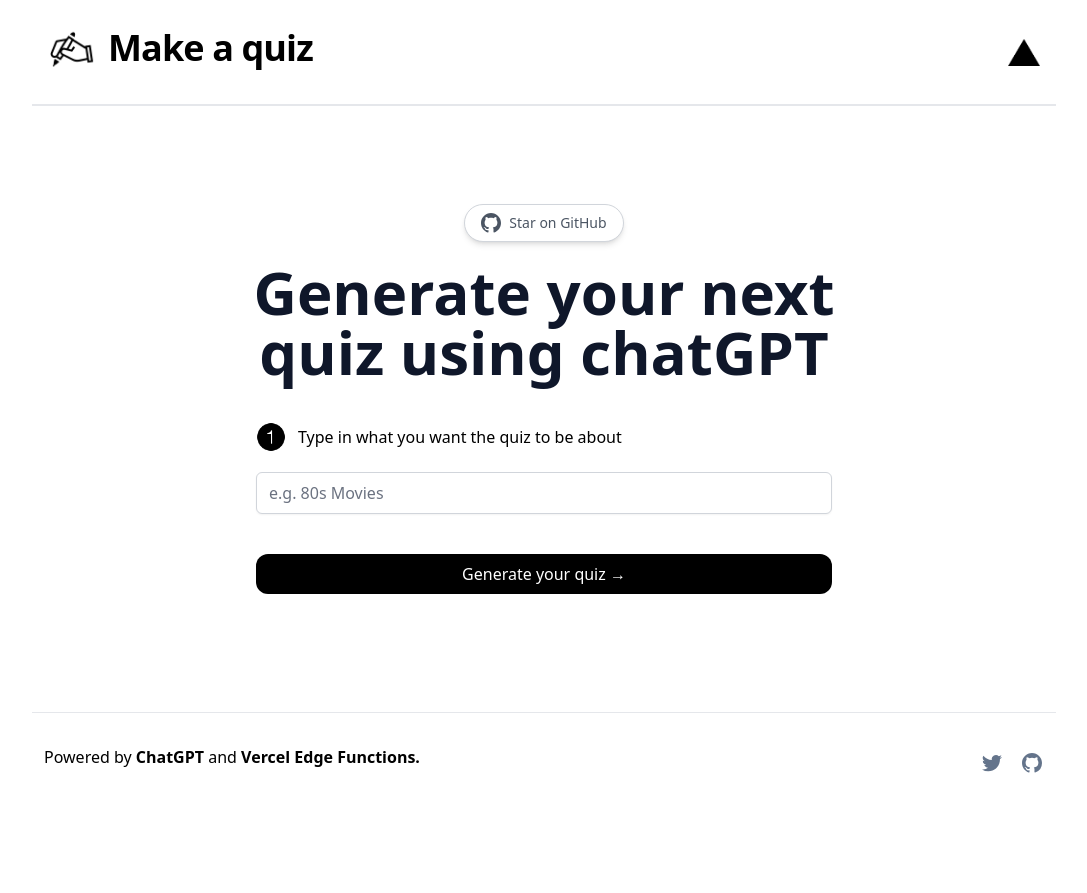
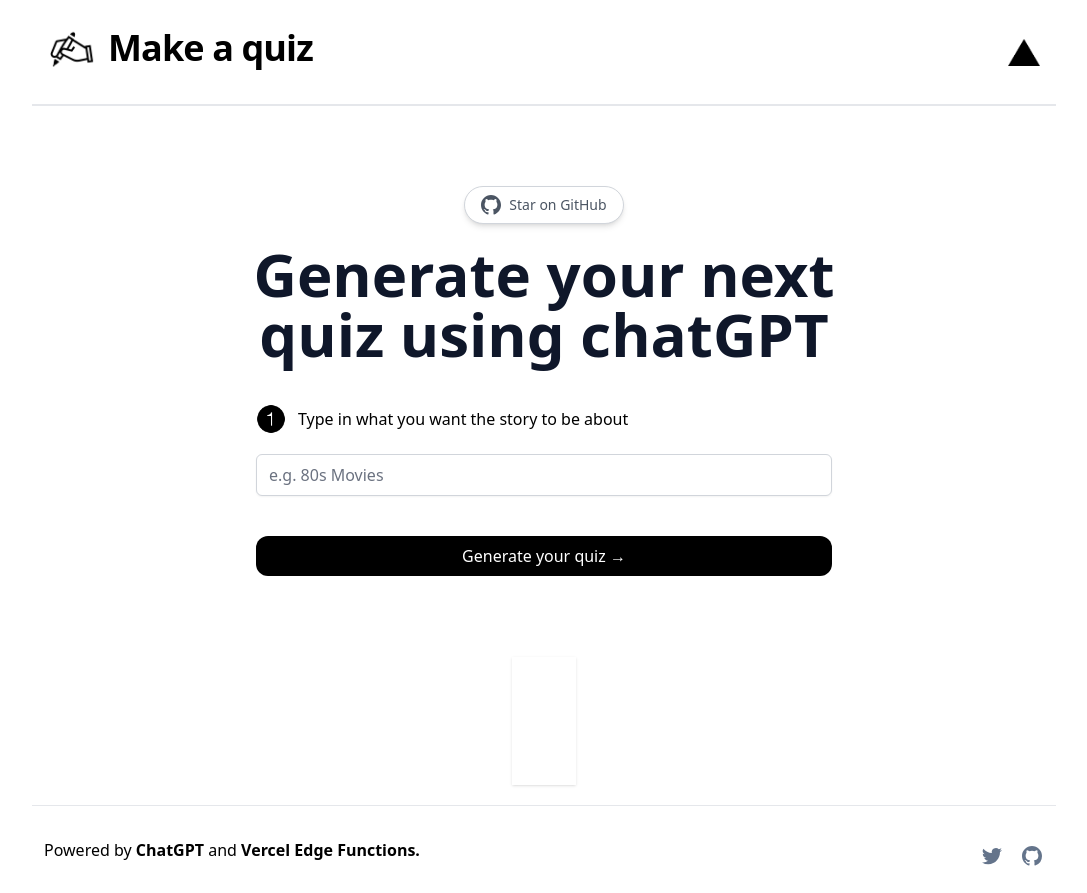
Before and after one commit to THowland1/story-gpt, a Next.js app: page / in a window 1280 px wide. Shown: the whole page, without its empty margins (96-1183 px from the left). Before the commit the page ends 800 px from the top, so only its background shows below. Built offline with nearby package versions, Linux system fonts and the light colour scheme.

Commit message:
Add page turning animation

```diff
--- /dev/null
+++ b/components/Page.tsx
@@ -0,0 +1,66 @@
+import classNames from "classnames";
+import { useState } from "react";
+import { parseResponse } from "../utils/parseResponse";
+
+type PageProps = {
+  content: string;
+  selectedOptionKey: string;
+  onOptionKeySelected: (optionKey: string) => Promise<void>;
+  pageIndex: number;
+  activePageIndex: number;
+};
+const Page = (props: PageProps) => {
+  const pageContent = parseResponse(props.content);
+  const [loading, setLoading] = useState(false);
+  const isPreviousPage = props.pageIndex < props.activePageIndex;
+  return (
+    <div
+      className={classNames(
+        "w-full max-w-md mx-auto p-8 shadow h-full flex flex-col justify-between relative",
+        "row-start-1 col-start-1 bg-white",
+        {
+          "animate-[flip_1s_linear_1_forwards] origin-[-4px] z-10":
+            isPreviousPage,
+        }
+      )}
+    >
+      <div
+        className={classNames(
+          "absolute inset-0 bg-white z-10 pointer-events-none opacity-0",
+          {
+            "animate-[appear-midway_1s_linear_1_forwards]": isPreviousPage,
+          }
+        )}
+      ></div>
+      <p className="text-justify my-8">{pageContent.paragraph}</p>
+      <div className="flex flex-col items-center justify-center max-w-xl mx-auto">
+        {pageContent.options.map((option) => {
+          return (
+            <>
+              <button
+                className={classNames(
+                  "border border-black  rounded  font-medium px-4 py-2 mt-4  w-full",
+                  {
+                    "hover:bg-black/5": !props.selectedOptionKey,
+                    "opacity-25":
+                      props.selectedOptionKey &&
+                      props.selectedOptionKey !== option.key,
+                    "bg-sky-200":
+                      props.selectedOptionKey &&
+                      props.selectedOptionKey === option.key,
+                  }
+                )}
+                disabled={!!props.selectedOptionKey}
+                onClick={(e) => props.onOptionKeySelected(option.key)}
+              >
+                {option.text}
+              </button>
+            </>
+          );
+        })}
+      </div>
+    </div>
+  );
+};
+
+export default Page;
--- a/package.json
+++ b/package.json
@@ -11,6 +11,7 @@
     "@heroicons/react": "^2.0.13",
     "@tailwindcss/forms": "^0.5.3",
     "@vercel/analytics": "^0.1.8",
+    "classnames": "^2.3.2",
     "eventsource-parser": "^0.0.5",
     "next": "latest",
     "react": "18.2.0",
--- a/pages/api/generate.ts
+++ b/pages/api/generate.ts
@@ -1,4 +1,8 @@
-import { OpenAIStream, OpenAIStreamPayload } from "../../utils/OpenAIStream";
+import {
+  ChatGPTMessage,
+  OpenAIStream,
+  OpenAIStreamPayload,
+} from "../../utils/OpenAIStream";
 
 if (!process.env.OPENAI_API_KEY) {
   throw new Error("Missing env var from OpenAI");
@@ -9,17 +13,15 @@
 };
 
 const handler = async (req: Request): Promise<Response> => {
-  const { prompt } = (await req.json()) as {
-    prompt?: string;
-  };
+  const messages = (await req.json()) as ChatGPTMessage[];
 
-  if (!prompt) {
+  if (!messages) {
     return new Response("No prompt in the request", { status: 400 });
   }
 
   const payload: OpenAIStreamPayload = {
     model: "gpt-3.5-turbo",
-    messages: [{ role: "user", content: prompt }],
+    messages,
     temperature: 0.7,
     top_p: 1,
     frequency_penalty: 0,
--- a/pages/index.tsx
+++ b/pages/index.tsx
@@ -1,62 +1,75 @@
 import type { NextPage } from "next";
 import Head from "next/head";
 import Image from "next/image";
-import { useEffect, useRef, useState } from "react";
+import { useEffect, useMemo, useRef, useState } from "react";
 import { Toaster, toast } from "react-hot-toast";
 import DropDown, { VibeType } from "../components/DropDown";
 import Footer from "../components/Footer";
 import Github from "../components/GitHub";
 import Header from "../components/Header";
 import LoadingDots from "../components/LoadingDots";
-
-function parseResponse(
-  response: string
-): { question: string; answer: string }[] {
-  const array: { question: string; answer: string }[] = [];
-
-  const lines = response.split("\n");
-
-  for (let index = 0; index < lines.length; index++) {
-    const line = lines[index];
-    const nextLine = lines[index + 1];
-    if (line.startsWith("Q:")) {
-      array.push({
-        question: line,
-        answer: nextLine,
-      });
-    }
-  }
-  return array;
-}
+import Page from "../components/Page";
+import { ChatGPTMessage } from "../utils/OpenAIStream";
 
 const Home: NextPage = () => {
   const [loading, setLoading] = useState(false);
   const [bio, setBio] = useState("");
   const [vibe, setVibe] = useState<VibeType>("Professional");
-  const [generatedBios, setGeneratedBios] = useState<string>("");
+  const [latestResponse, setLatestResponse] = useState<string>("");
+  const [history, setHistory] = useState<ChatGPTMessage[]>([]);
 
-  const bioRef = useRef<null | HTMLDivElement>(null);
+  const historyAsPages = useMemo(() => {
+    const pages: { content: string; selectedOptionKey: string }[] = [];
+    console.log(history);
+    for (let index = 0; index < history.length; index++) {
+      const item = history[index];
+      const nextItem = history[index + 1];
+      if (item.role === "system") {
+        pages.push({
+          content: item.content,
+          selectedOptionKey: nextItem.content,
+        });
+      }
+    }
+    return pages;
+  }, [history]);
 
-  const scrollToBios = () => {
-    if (bioRef.current !== null) {
-      bioRef.current.scrollIntoView({ behavior: "smooth" });
-    }
-  };
+  async function pickOption(option: string) {
+    const newHistory: ChatGPTMessage[] = [
+      ...history,
+      {
+        role: "system",
+        content: latestResponse,
+      },
+      {
+        role: "user",
+        content: option,
+      },
+    ];
+    setHistory(newHistory);
+    await generateBio(newHistory);
+  }
 
-  const prompt = `Generate 10 difficult quiz questions on the topic of ${bio}. Clearly label each question with "Q:" and each answer with "A:".`;
+  function start() {
+    const newHistory: ChatGPTMessage[] = [
+      {
+        role: "user",
+        content: `Write the first paragraph of a choose-your-own-adventure story about ${bio}. Give 3 one-sentence options as to what to do next, clearly labelled with "1:", "2:", "3:", each one on a new line`,
+      },
+    ];
+    setHistory(newHistory);
+    return generateBio(newHistory);
+  }
 
-  const generateBio = async (e: any) => {
-    e.preventDefault();
-    setGeneratedBios("");
+  const generateBio = async (history2: ChatGPTMessage[]) => {
+    setLatestResponse("");
     setLoading(true);
     const response = await fetch("/api/generate", {
       method: "POST",
       headers: {
         "Content-Type": "application/json",
       },
-      body: JSON.stringify({
-        prompt,
-      }),
+      body: JSON.stringify(history2),
     });
 
     if (!response.ok) {
@@ -77,9 +90,8 @@
       const { value, done: doneReading } = await reader.read();
       done = doneReading;
       const chunkValue = decoder.decode(value);
-      setGeneratedBios((prev) => prev + chunkValue);
+      setLatestResponse((prev) => prev + chunkValue);
     }
-    scrollToBios();
     setLoading(false);
   };
 
@@ -115,7 +127,7 @@
               className="mb-5 sm:mb-0"
             />
             <p className="text-left font-medium">
-              Type in what you want the quiz to be about
+              Type in what you want the story to be about
             </p>
           </div>
           <input
@@ -129,7 +141,7 @@
           {!loading && (
             <button
               className="bg-black rounded-xl text-white font-medium px-4 py-2 sm:mt-10 mt-8 hover:bg-black/80 w-full"
-              onClick={(e) => generateBio(e)}
+              onClick={(e) => start()}
             >
               Generate your quiz &rarr;
             </button>
@@ -143,6 +155,9 @@
             </button>
           )}
         </div>
+        <pre className="whitespace-pre-wrap text-left">
+          {/* {JSON.stringify(history, null, 2)} */}
+        </pre>
         <Toaster
           position="top-center"
           reverseOrder={false}
@@ -150,39 +165,37 @@
         />
         <hr className="h-px bg-gray-700 border-1 dark:bg-gray-700" />
         <div className="space-y-10 my-10">
-          {generatedBios && (
+          {latestResponse && (
             <>
               <div>
-                <h2
-                  className="sm:text-4xl text-3xl font-bold text-slate-900 mx-auto"
-                  ref={bioRef}
-                >
+                <h2 className="sm:text-4xl text-3xl font-bold text-slate-900 mx-auto">
                   Your generated quiz
                 </h2>
               </div>
-              <div className="space-y-8 flex flex-col items-center justify-center max-w-xl mx-auto">
-                {parseResponse(generatedBios).map((generatedBio) => {
-                  return (
-                    <label
-                      className="bg-white rounded-xl shadow-md p-4 hover:bg-gray-100 transition cursor-copy border w-full"
-                      key={generatedBio.question}
-                    >
-                      <input type="checkbox" className="peer sr-only" />
-                      <p>{generatedBio.question}</p>
-                      <p className="hidden peer-checked:block">
-                        {generatedBio.answer}
-                      </p>
-                      <p className=" peer-checked:hidden">
-                        <span className="bg-neutral-500 text-white px-16 py-1">
-                          Reveal
-                        </span>
-                      </p>
-                    </label>
-                  );
-                })}
-              </div>
             </>
           )}
+        </div>
+        <div className="grid">
+          {historyAsPages.map((page) => (
+            <Page
+              content={page.content}
+              selectedOptionKey={page.selectedOptionKey}
+              onOptionKeySelected={(newKey) => {
+                return pickOption(newKey);
+              }}
+              pageIndex={historyAsPages.length - 1}
+              activePageIndex={historyAsPages.length}
+            ></Page>
+          ))}
+          <Page
+            content={latestResponse}
+            selectedOptionKey={""}
+            onOptionKeySelected={(newKey) => {
+              return pickOption(newKey);
+            }}
+            pageIndex={historyAsPages.length}
+            activePageIndex={historyAsPages.length}
+          ></Page>
         </div>
       </main>
       <Footer />
--- a/tailwind.config.js
+++ b/tailwind.config.js
@@ -9,7 +9,27 @@
     "./app/**/*.{js,ts,jsx,tsx}",
   ],
   theme: {
-    extend: {},
+    extend: {
+      keyframes: {
+        flip: {
+          "0%": { transform: "skewY(0) rotateY(0)" },
+          "50%": { transform: "skewY(-3deg) rotateY(90deg)" },
+          "51%": { transform: "skewY(3deg) rotateY(90deg)" },
+          "100%": {
+            transform: "skewY(0) rotateY(180deg)",
+          },
+        },
+        "appear-midway": {
+          "0%": { opacity: 0 },
+          "50%": { opacity: 0 },
+          "51%": { opacity: 0.8 },
+          "100%": { opacity: 0.8 },
+        },
+        animation: {
+          flip: "flip 1s ease-in-out infinite",
+        },
+      },
+    },
   },
   plugins: [require("@tailwindcss/forms"), require("@headlessui/tailwindcss")],
 };
--- /dev/null
+++ b/utils/parseResponse.ts
@@ -0,0 +1,43 @@
+export function parseResponse(response: string): {
+  paragraph: string;
+  options: { key: string; text: string }[];
+} {
+  const lines = response.split("\n");
+
+  const indexOfFirstOption = lines.findIndex((o) => o.startsWith("1:"));
+
+  if (indexOfFirstOption === -1) {
+    return {
+      paragraph: response,
+      options: [],
+    };
+  }
+
+  const options: { key: string; text: string }[] = [];
+
+  for (let index = indexOfFirstOption; index < lines.length; index++) {
+    const line = lines[index];
+    if (line.startsWith("1:")) {
+      options.push({
+        key: "Option 1",
+        text: line,
+      });
+    }
+    if (line.startsWith("2:")) {
+      options.push({
+        key: "Option 2",
+        text: line,
+      });
+    }
+    if (line.startsWith("3:")) {
+      options.push({
+        key: "Option 3",
+        text: line,
+      });
+    }
+  }
+  return {
+    paragraph: lines.slice(0, indexOfFirstOption).join("\n"),
+    options,
+  };
+}
```
Also changed, not shown: 1 other file (tests, documents, lock files or other folders).
